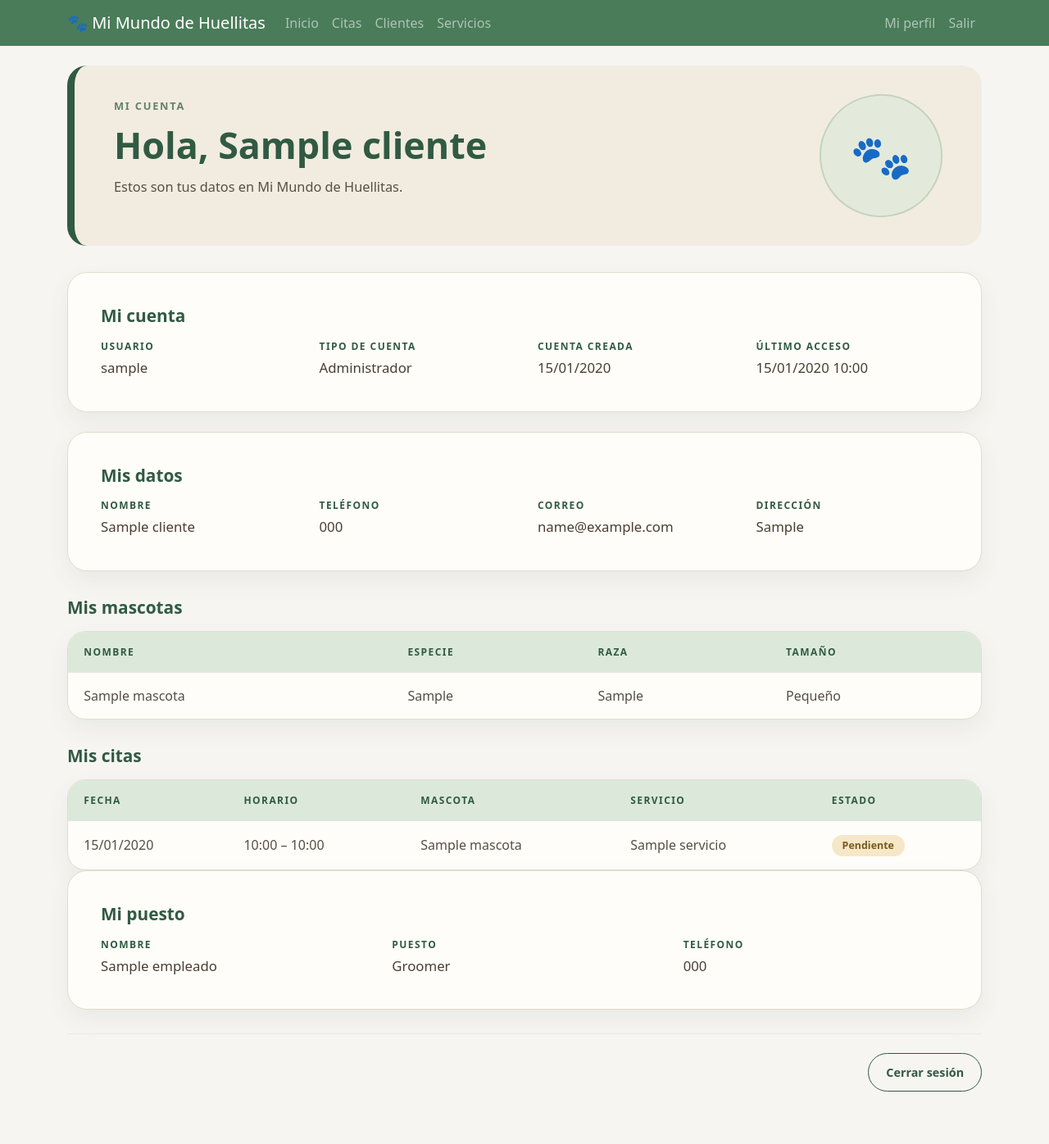
After one commit to Juzzl/mundo-huellitas, a Django app: page /clientes/perfil/ in a window 1280 px wide. The commit adds this page. Shown: the whole page at 82% size. Run offline with Django 5.2, Linux system fonts and the light colour scheme; a user stored in the database is signed in; tables that the repository leaves empty hold one stand-in row (values such as "Sample post").

Commit message:
cambios
varios ajustes

```diff
--- a/citas/admin.py
+++ b/citas/admin.py
@@ -1,7 +1,7 @@
 from django.contrib import admin
 from .models import Cita
 
-admin.site.register(Cita)
+@admin.register(Cita)
 class CitaAdmin(admin.ModelAdmin):
     list_display = ("mascota", "servicio", "empleado", "fecha_hora_inicio", "fecha_hora_fin", "estado")
     list_filter = ("estado", "empleado", "servicio")
--- a/clientes/models.py
+++ b/clientes/models.py
@@ -1,6 +1,15 @@
+from django.conf import settings
 from django.db import models
 
 class Cliente(models.Model):
+    usuario = models.OneToOneField(
+        settings.AUTH_USER_MODEL,
+        on_delete=models.SET_NULL,
+        null=True,
+        blank=True,
+        related_name="cliente",
+        help_text="Cuenta con la que este cliente inicia sesión.",
+    )
     nombre = models.CharField(max_length=100)
     telefono = models.CharField(max_length=20)
     email = models.EmailField(blank=True, null=True)
@@ -9,14 +18,12 @@ class Cliente(models.Model):
     def __str__(self):
         return self.nombre
 
-
 class Mascota(models.Model):
     TAMANO_CHOICES = [
         ("PEQUENO", "Pequeño"),
         ("MEDIANO", "Mediano"),
         ("GRANDE", "Grande"),
     ]
-
     cliente = models.ForeignKey(Cliente, on_delete=models.CASCADE, related_name="mascotas")
     nombre = models.CharField(max_length=100)
     especie = models.CharField(max_length=50, default="Perro")
--- a/clientes/urls.py
+++ b/clientes/urls.py
@@ -1,5 +1,14 @@
+from django.contrib.auth import views as auth_views
 from django.urls import path
 from . import views
 
 urlpatterns = [
-    path('', views.clientes, name='clientes'),]
+    path('', views.clientes, name='clientes'),
+    path('login/', auth_views.LoginView.as_view(
+        template_name='clientes/login.html',
+        redirect_authenticated_user=True,
+    ), name='login'),
+    path('salir/', auth_views.LogoutView.as_view(), name='logout'),
+    path('perfil/', views.perfil, name='perfil'),
+    path('entrar/', views.redireccion_por_rol, name='redireccion_rol'),
+]
--- a/clientes/views.py
+++ b/clientes/views.py
@@ -1,5 +1,55 @@
-from django.shortcuts import render
+from django.contrib.auth.decorators import login_required
+from django.db.models import Count, Q
+from django.shortcuts import redirect, render
+from citas.models import Cita
+from citas.roles import PERSONAL, rol_de, rol_requerido
+from personal.models import Empleado
+from .models import Cliente
+
+@rol_requerido(*PERSONAL)
+def clientes(request):
+    """Lista de clientes con sus mascotas. Solo para el personal (el cliente recibe 403)."""
+    q = request.GET.get("q", "").strip()
+    lista = Cliente.objects.annotate(total_mascotas=Count("mascotas")).prefetch_related("mascotas")
+    if q:
+        lista = lista.filter(Q(nombre__icontains=q) | Q(telefono__icontains=q))
+    return render(request, "clientes/clientes.html", {
+        "clientes": lista.order_by("nombre"),
+        "q": q,
+    })
 
 
-def clientes(request):
-    return render(request, 'clientes/clientes.html')
+@login_required
+def redireccion_por_rol(request):
+    """Después de iniciar sesión: el personal va a la agenda y el cliente a su perfil."""
+    if rol_de(request.user) in PERSONAL:
+        return redirect("citas_lista")
+    return redirect("perfil")
+
+
+@login_required
+def perfil(request):
+    """Perfil de quien inició sesión. Un cliente ve sus datos, sus mascotas y sus citas."""
+    cliente = Cliente.objects.filter(usuario=request.user).first()
+    empleado = Empleado.objects.filter(usuario=request.user).first()
+    mascotas, citas = [], []
+    if cliente:
+        mascotas = cliente.mascotas.order_by("nombre")
+        citas = (
+            Cita.objects.filter(mascota__cliente=cliente)
+            .select_related("mascota", "servicio", "empleado")
+            .order_by("-fecha_hora_inicio")[:20]
+        )
+    nombre = (
+        (cliente.nombre if cliente else "")
+        or (empleado.nombre if empleado else "")
+        or request.user.first_name
+        or request.user.username
+    )
+    return render(request, "clientes/perfil.html", {
+        "nombre": nombre,
+        "cliente": cliente,
+        "empleado": empleado,
+        "mascotas": mascotas,
+        "citas": citas,
+    })
--- a/personal/models.py
+++ b/personal/models.py
@@ -1,3 +1,4 @@
+from django.conf import settings
 from django.db import models
 
 class Empleado(models.Model):
@@ -6,7 +7,14 @@ class Empleado(models.Model):
         ("CUIDADOR_GUARDERIA", "Cuidador de guardería"),
         ("ADMIN", "Administrador"),
     ]
-
+    usuario = models.OneToOneField(
+        settings.AUTH_USER_MODEL,
+        on_delete=models.SET_NULL,
+        null=True,
+        blank=True,
+        related_name="empleado",
+        help_text="Cuenta con la que este empleado inicia sesión.",
+    )
     nombre = models.CharField(max_length=100)
     rol = models.CharField(max_length=20, choices=ROL_CHOICES)
     telefono = models.CharField(max_length=20, blank=True, null=True)
--- a/static/css/citas.css
+++ b/static/css/citas.css
@@ -397,3 +397,57 @@
         transform: none;
     }
 }
+
+/* login, perfil y secciones */
+.citas-formulario--angosto {
+    max-width: 460px;
+    margin: 0 auto;
+}
+
+.citas-seccion {
+    margin-bottom: 1.5rem;
+}
+
+.citas-titulo,
+.citas-subtitulo {
+    color: var(--verde-profundo);
+    font-weight: 750;
+}
+
+.citas-titulo {
+    margin: 0 0 1.2rem;
+}
+
+.citas-subtitulo {
+    margin: 0 0 1rem;
+    font-size: 1.3rem;
+}
+
+.citas-subtitulo--tabla {
+    margin-top: 2rem;
+}
+
+.citas-campo--separado {
+    margin-top: 1rem;
+}
+
+.citas-datos {
+    display: grid;
+    grid-template-columns: repeat(auto-fit, minmax(220px, 1fr));
+    gap: 1.2rem 2rem;
+    margin: 0;
+}
+
+.citas-datos dt {
+    color: var(--verde-profundo);
+    font-size: 0.75rem;
+    font-weight: 700;
+    letter-spacing: 0.12em;
+    text-transform: uppercase;
+}
+
+.citas-datos dd {
+    margin: 0.25rem 0 0;
+    color: var(--cafe-oscuro);
+    font-size: 1.05rem;
+}
--- a/templates/base.html
+++ b/templates/base.html
@@ -8,17 +8,32 @@
     <link href="https://cdn.jsdelivr.net/npm/bootstrap@5.3.3/dist/css/bootstrap.min.css" rel="stylesheet">
     <link rel="stylesheet" href="{% static 'css/estilos.css' %}">
     <link rel="stylesheet" href="{% static 'css/citas.css' %}">
-    <link rel="stylesheet" href="{% static '/css/clientes.css' %}">
+    {% block extra_css %}{% endblock %}
 </head>
 <body>
     <nav class="navbar navbar-expand-lg navbar-dark bg-primary">
         <div class="container">
-            <a class="navbar-brand" href="/">🐾 Mi Mundo de Huellitas</a>
+            <a class="navbar-brand" href="{% url 'inicio' %}">🐾 Mi Mundo de Huellitas</a>
             <ul class="navbar-nav">
-                <li class="nav-item"><a class="nav-link" href="/">Inicio</a></li>
-                <li class="nav-item"><a class="nav-link" href="/citas/agenda/">Citas</a></li>
-                <li class="nav-item"><a class="nav-link" href="/clientes/">Clientes</a></li>
-                <li class="nav-item"><a class="nav-link" href="/servicios/">Servicios</a></li>
+                <li class="nav-item"><a class="nav-link" href="{% url 'inicio' %}">Inicio</a></li>
+                {% if rol == "administrador" or rol == "groomer" or rol == "cuidador" %}
+                <li class="nav-item"><a class="nav-link" href="{% url 'citas_lista' %}">Citas</a></li>
+                <li class="nav-item"><a class="nav-link" href="{% url 'clientes' %}">Clientes</a></li>
+                {% endif %}
+                <li class="nav-item"><a class="nav-link" href="{% url 'lista_servicios' %}">Servicios</a></li>
+            </ul>
+            <ul class="navbar-nav ms-auto">
+                {% if user.is_authenticated %}
+                <li class="nav-item"><a class="nav-link" href="{% url 'perfil' %}">Mi perfil</a></li>
+                <li class="nav-item">
+                    <form method="post" action="{% url 'logout' %}">
+                        {% csrf_token %}
+                        <button type="submit" class="nav-link bg-transparent border-0">Salir</button>
+                    </form>
+                </li>
+                {% else %}
+                <li class="nav-item"><a class="nav-link" href="{% url 'login' %}">Ingresar</a></li>
+                {% endif %}
             </ul>
         </div>
     </nav>
@@ -27,5 +42,7 @@
         {% block contenido %}
         {% endblock %}
     </main>
+
+    {% block scripts %}{% endblock %}
 </body>
 </html>
--- a/templates/citas/form.html
+++ b/templates/citas/form.html
@@ -42,5 +42,5 @@
 {% endblock %}
 
 {% block scripts %}
-<script src="{% static 'citas/js/citas.js' %}"></script>
+<script src="{% static 'js/citas.js' %}"></script>
 {% endblock %}
--- /dev/null
+++ b/templates/clientes/perfil.html
@@ -0,0 +1,103 @@
+{% extends "base.html" %}
+
+{% block titulo %}Mi perfil · Mi Mundo de Huellitas{% endblock %}
+
+{% block contenido %}
+<div class="pagina-citas">
+
+  <section class="citas-bienvenida">
+    <div>
+      <span class="citas-bienvenida__etiqueta">Mi cuenta</span>
+      <h1>Hola, {{ nombre }}</h1>
+      <p>Estos son tus datos en Mi Mundo de Huellitas.</p>
+    </div>
+    <div class="citas-bienvenida__adorno" aria-hidden="true">🐾</div>
+  </section>
+
+  <section class="citas-formulario citas-seccion">
+    <h2 class="citas-subtitulo">Mi cuenta</h2>
+    <dl class="citas-datos">
+      <div><dt>Usuario</dt><dd>{{ user.username }}</dd></div>
+      <div><dt>Tipo de cuenta</dt><dd>{{ rol|default:"Sin rol asignado"|title }}</dd></div>
+      <div><dt>Cuenta creada</dt><dd>{{ user.date_joined|date:"d/m/Y" }}</dd></div>
+      <div><dt>Último acceso</dt><dd>{{ user.last_login|date:"d/m/Y H:i"|default:"—" }}</dd></div>
+    </dl>
+  </section>
+
+  {% if cliente %}
+    <section class="citas-formulario citas-seccion">
+      <h2 class="citas-subtitulo">Mis datos</h2>
+      <dl class="citas-datos">
+        <div><dt>Nombre</dt><dd>{{ cliente.nombre }}</dd></div>
+        <div><dt>Teléfono</dt><dd>{{ cliente.telefono }}</dd></div>
+        <div><dt>Correo</dt><dd>{{ cliente.email|default:"Sin registrar" }}</dd></div>
+        <div><dt>Dirección</dt><dd>{{ cliente.direccion|default:"Sin registrar" }}</dd></div>
+      </dl>
+    </section>
+
+    <h2 class="citas-subtitulo citas-subtitulo--tabla">Mis mascotas</h2>
+    <div class="citas-tabla-contenedor">
+      <table class="citas-tabla">
+        <thead>
+          <tr><th>Nombre</th><th>Especie</th><th>Raza</th><th>Tamaño</th></tr>
+        </thead>
+        <tbody>
+        {% for m in mascotas %}
+          <tr>
+            <td data-label="Nombre">{{ m.nombre }}</td>
+            <td data-label="Especie">{{ m.especie }}</td>
+            <td data-label="Raza">{{ m.raza|default:"—" }}</td>
+            <td data-label="Tamaño">{{ m.get_tamano_display|default:"—" }}</td>
+          </tr>
+        {% empty %}
+          <tr><td colspan="4" class="citas-vacio">Todavía no tienes mascotas registradas.</td></tr>
+        {% endfor %}
+        </tbody>
+      </table>
+    </div>
+
+    <h2 class="citas-subtitulo citas-subtitulo--tabla">Mis citas</h2>
+    <div class="citas-tabla-contenedor">
+      <table class="citas-tabla">
+        <thead>
+          <tr><th>Fecha</th><th>Horario</th><th>Mascota</th><th>Servicio</th><th>Estado</th></tr>
+        </thead>
+        <tbody>
+        {% for c in citas %}
+          <tr>
+            <td data-label="Fecha">{{ c.fecha_hora_inicio|date:"d/m/Y" }}</td>
+            <td data-label="Horario">{{ c.fecha_hora_inicio|time:"H:i" }} – {{ c.fecha_hora_fin|time:"H:i" }}</td>
+            <td data-label="Mascota">{{ c.mascota.nombre }}</td>
+            <td data-label="Servicio">{{ c.servicio.nombre }}</td>
+            <td data-label="Estado"><span class="citas-estado citas-estado--{{ c.estado }}">{{ c.get_estado_display }}</span></td>
+          </tr>
+        {% empty %}
+          <tr><td colspan="5" class="citas-vacio">Todavía no tienes citas.</td></tr>
+        {% endfor %}
+        </tbody>
+      </table>
+    </div>
+  {% elif rol == "cliente" %}
+    <p class="citas-mensaje">Tu cuenta todavía no está vinculada a un cliente. Pide al administrador que la vincule para ver tus mascotas y citas.</p>
+  {% endif %}
+
+  {% if empleado %}
+    <section class="citas-formulario citas-seccion">
+      <h2 class="citas-subtitulo">Mi puesto</h2>
+      <dl class="citas-datos">
+        <div><dt>Nombre</dt><dd>{{ empleado.nombre }}</dd></div>
+        <div><dt>Puesto</dt><dd>{{ empleado.get_rol_display }}</dd></div>
+        <div><dt>Teléfono</dt><dd>{{ empleado.telefono|default:"Sin registrar" }}</dd></div>
+      </dl>
+    </section>
+  {% endif %}
+
+  <div class="citas-formulario__acciones">
+    <form method="post" action="{% url 'logout' %}">
+      {% csrf_token %}
+      <button class="citas-boton citas-boton--suave" type="submit">Cerrar sesión</button>
+    </form>
+  </div>
+
+</div>
+{% endblock %}
```
Also changed, not shown: citas/roles.py (added, +35 -0 lines), citas/views.py (+15 -5 lines), mundo_huellitas/settings.py (+7 -0 lines), templates/citas/lista.html (+12 -7 lines), templates/clientes/clientes.html (+12 -13 lines), templates/clientes/login.html (added, +37 -0 lines), citas/migrations/0002_grupos_de_roles.py (added), clientes/migrations/0002_cliente_usuario.py (added), personal/migrations/0002_empleado_usuario.py (added).
